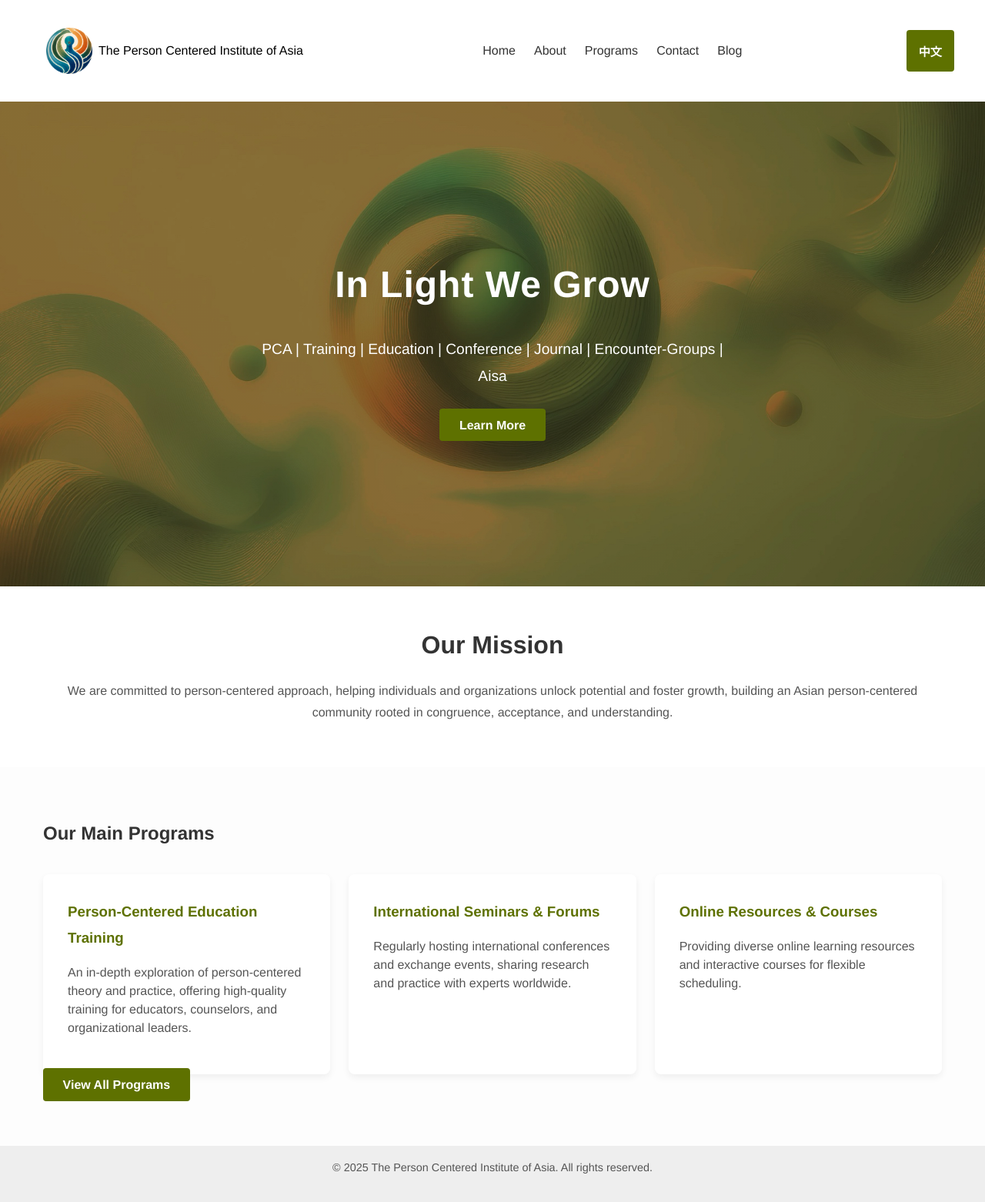
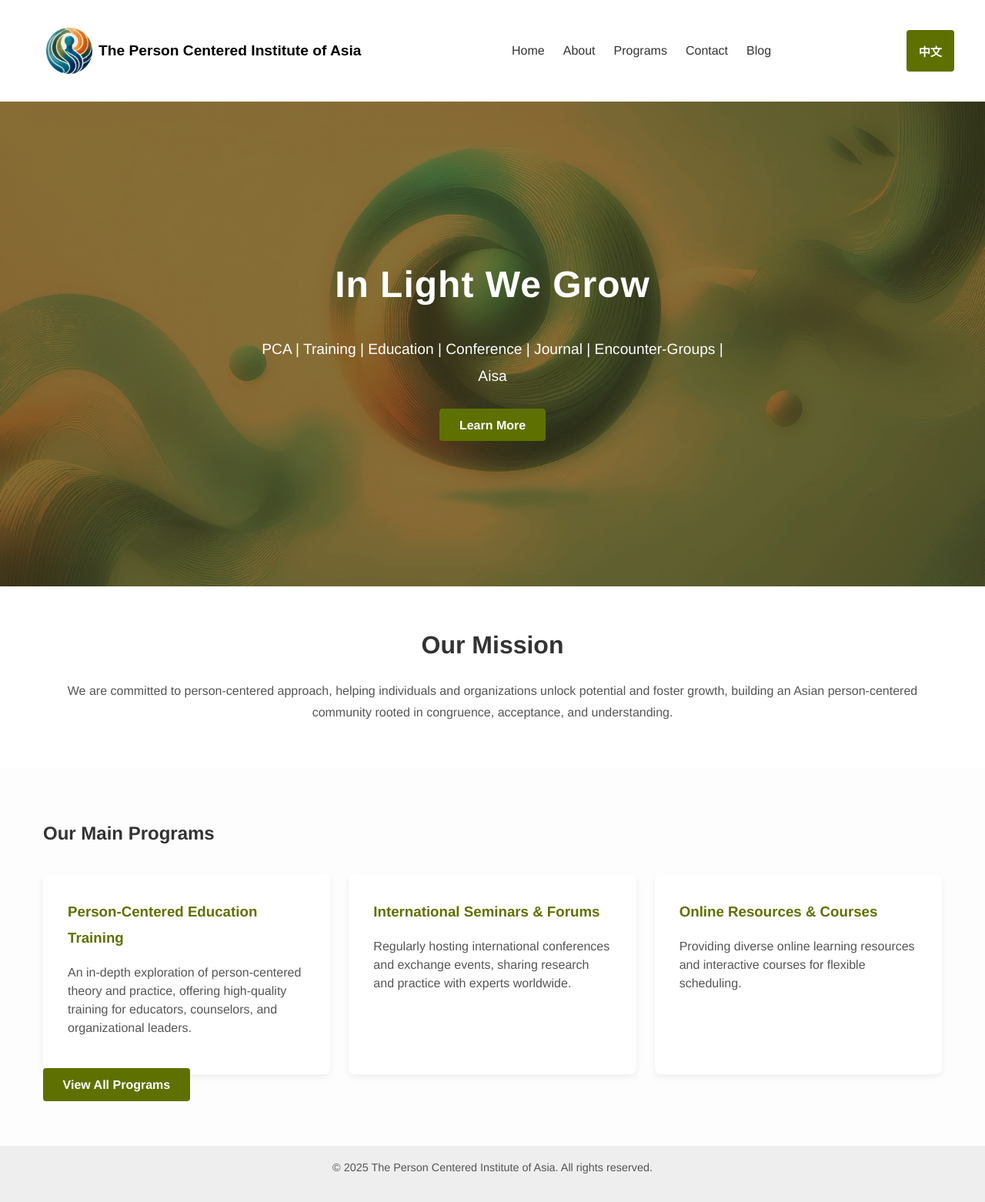
Before and after one commit to YeeLiu611/YeeLiu611, a Jekyll site: the page built from index.md, in a window 1280 px wide. Shown: the whole page at 77% size. Built offline with Jekyll 4.4.1, drawn with Linux system fonts in a browser that asks for light colours; a script that is not in the unit is left out.

Commit message:
Update style.css

```diff
--- a/css/style.css
+++ b/css/style.css
@@ -66,6 +66,7 @@
   text-decoration: none;
   color: #000;
   padding: 20px;
+  font: bold 1.2em Arial;
 }
 .logo img {
   max-width: 60px;
```
